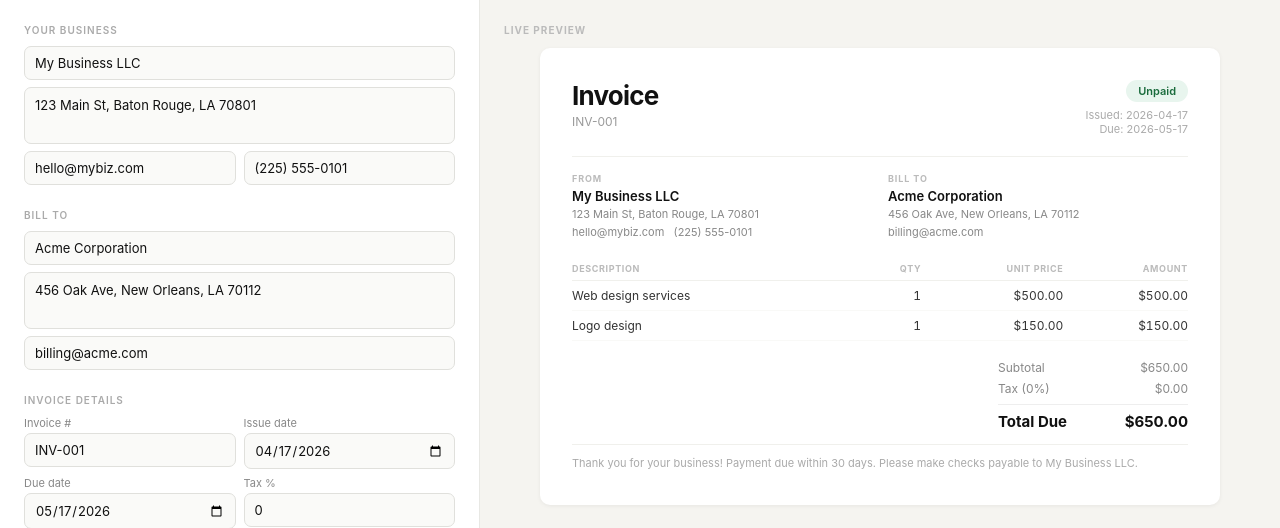
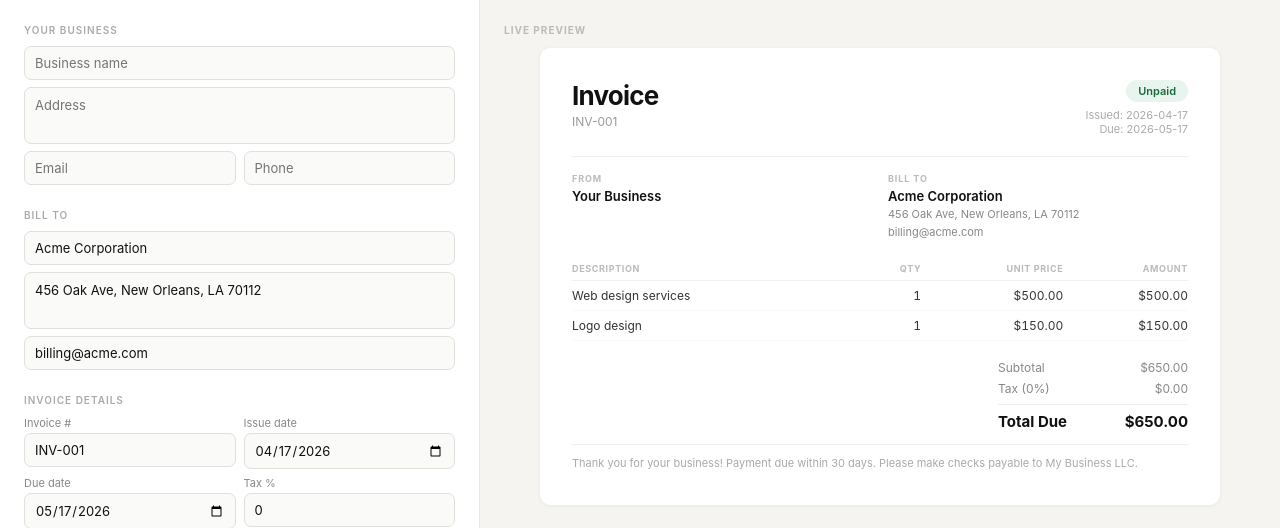
Before and after one commit to lukekropog12345-gif/invoice-app, a Flask app: page / in a window 1280 px wide. Shown: the part 56-584 px from the top of the page. Run offline with Flask 3, Linux system fonts and the light colour scheme; the visitor is signed in with stand-in values (Sample User, id 1).

Commit message:
save business info

```diff
--- a/templates/index.html
+++ b/templates/index.html
@@ -89,11 +89,11 @@
   <div class="form-panel">
     <div class="section-title">Your Business</div>
     <div class="field-group">
-      <input id="biz-name" placeholder="Business name" value="My Business LLC" oninput="update()">
-      <textarea id="biz-addr" placeholder="Address" rows="2" oninput="update()">123 Main St, Baton Rouge, LA 70801</textarea>
+      <input id="biz-name" placeholder="Business name" value="{{ user.biz_name or '' }}" oninput="update()">
+      <textarea id="biz-addr" placeholder="Address" rows="2" oninput="update()">{{ user.biz_address or '' }}</textarea>
       <div class="row row-2">
-        <input id="biz-email" placeholder="Email" value="hello@mybiz.com" oninput="update()">
-        <input id="biz-phone" placeholder="Phone" value="(225) 555-0101" oninput="update()">
+        <input id="biz-email" placeholder="Email" value="{{ user.biz_email or '' }}" oninput="update()">
+        <input id="biz-phone" placeholder="Phone" value="{{ user.biz_phone or '' }}" oninput="update()">
       </div>
     </div>
 
@@ -259,9 +259,20 @@ function update(){
   notesEl.textContent = notes;
   notesEl.style.display = notes ? 'block' : 'none';
 }
-
+async function saveProfile(){
+  await fetch('/save-profile', {
+    method: 'POST',
+    headers: {'Content-Type':'application/json'},
+    body: JSON.stringify({
+      biz_name: document.getElementById('biz-name').value,
+      biz_address: document.getElementById('biz-addr').value,
+      biz_email: document.getElementById('biz-email').value,
+      biz_phone: document.getElementById('biz-phone').value,
+    })
+  });
+}
 async function downloadPDF(){
-  const btn = document.getElementById('pdf-btn');
+ await saveProfile();
   btn.disabled = true;
   btn.textContent = 'Generating PDF...';
 
```
